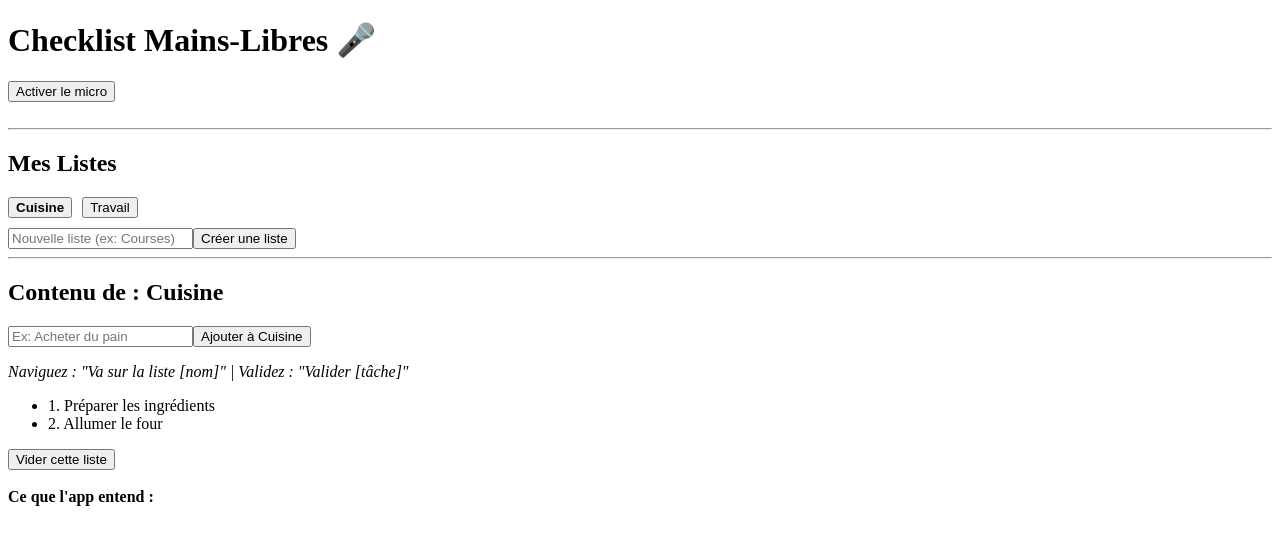
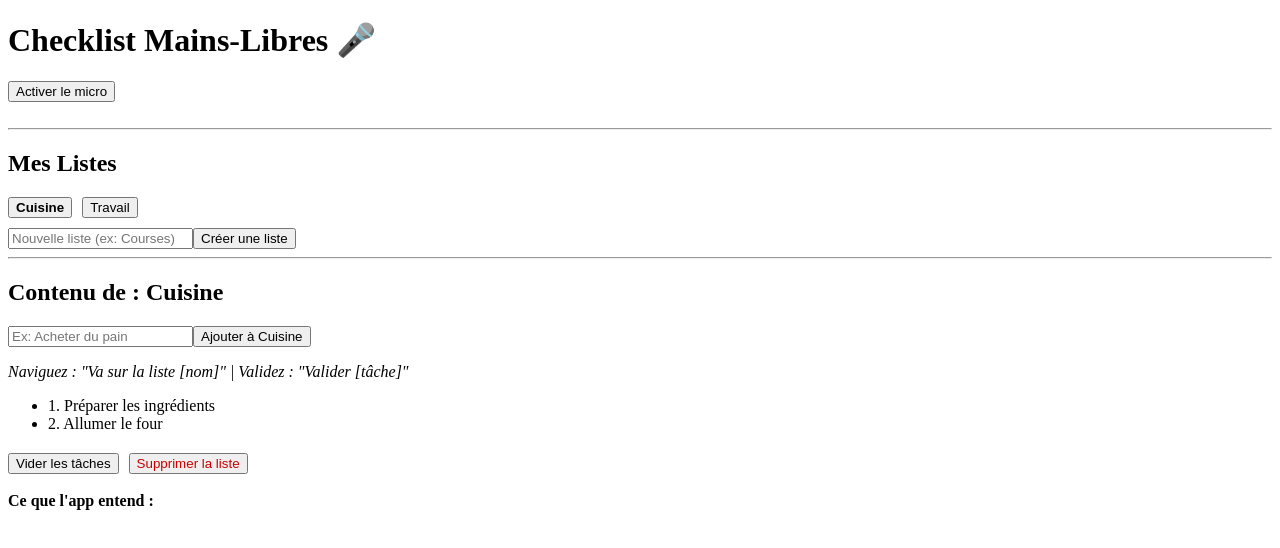
Before and after one commit to RdMMI/strategie-innovation-vocal, a React (Vite) app in the folder projet-vocal/: page / in a window 1280 px wide. Shown: the top 548 px of the page. Built offline with nearby package versions, Linux system fonts and the light colour scheme.

Commit message:
feat: Added a button to permanently delete a list

```diff
--- a/projet-vocal/src/App.jsx
+++ b/projet-vocal/src/App.jsx
@@ -52,10 +52,8 @@ export default function App() {
   const [newListName, setNewListName] = useState('');
 
   // FEATURE: Multi-lists Architecture & Persistent Storage
-  // We use a new localStorage key to avoid conflicts with the old data structure
   const [lists, setLists] = useState(() => {
     const savedLists = localStorage.getItem('voice-checklist-multi-lists');
-    // FIX applied here: checking 'savedLists' instead of 'savedTasks'
     if (savedLists) {
       return JSON.parse(savedLists);
     }
@@ -148,7 +146,6 @@ export default function App() {
     let remainingSpeech = spokenClean;
 
     // 1. FEATURE: Voice Navigation Check
-    // Checks if the user wants to switch to another list
     const isNavigating = remainingSpeech.includes('va sur la liste') || remainingSpeech.includes('aller sur la liste') || remainingSpeech.includes('ouvre la liste');
 
     if (isNavigating) {
@@ -163,7 +160,6 @@ export default function App() {
     }
 
     // 2. FEATURE: Task Validation Check
-    // Checks validations ONLY for the currently active list
     const isValidating = remainingSpeech.includes('valider') || remainingSpeech.includes('validez') || remainingSpeech.includes('terminer');
 
     if (isValidating) {
@@ -229,7 +225,7 @@ export default function App() {
     const newList = { id: newId, name: newListName, tasks: [] };
 
     setLists(prev => [...prev, newList]);
-    setActiveListId(newId); // Automatically switch to the new list
+    setActiveListId(newId);
     setNewListName('');
   };
 
@@ -255,6 +251,23 @@ export default function App() {
       setLists(prevLists => prevLists.map(list =>
         list.id === activeListId ? { ...list, tasks: [] } : list
       ));
+    }
+  };
+
+  // FEATURE: Delete entire list
+  const handleDeleteList = (listIdToDelete) => {
+    if (window.confirm("Êtes-vous sûr de vouloir supprimer définitivement cette liste et toutes ses tâches ?")) {
+      setLists(prevLists => {
+        const updatedLists = prevLists.filter(l => l.id !== listIdToDelete);
+
+        // If we are deleting the list we are currently looking at
+        if (activeListId === listIdToDelete) {
+          // Switch to the first available list, or null if there are no lists left
+          setActiveListId(updatedLists.length > 0 ? updatedLists[0].id : null);
+        }
+
+        return updatedLists;
+      });
     }
   };
 
@@ -299,7 +312,6 @@ export default function App() {
       <div>
         <h2>Mes Listes</h2>
 
-        {/* Navigation Buttons */}
         <div style={{ display: 'flex', gap: '10px', flexWrap: 'wrap', marginBottom: '10px' }}>
           {lists.map(list => (
             <button
@@ -312,7 +324,6 @@ export default function App() {
           ))}
         </div>
 
-        {/* Form to create a new list */}
         <form onSubmit={handleAddList}>
           <input
             type="text"
@@ -351,9 +362,17 @@ export default function App() {
             ))}
           </ul>
 
-          {activeList.tasks.length > 0 && (
-            <button onClick={handleClearTasks}>Vider cette liste</button>
-          )}
+          <div style={{ marginTop: '20px' }}>
+            {activeList.tasks.length > 0 && (
+              <button onClick={handleClearTasks}>Vider les tâches</button>
+            )}
+            <button
+              onClick={() => handleDeleteList(activeList.id)}
+              style={{ marginLeft: activeList.tasks.length > 0 ? '10px' : '0', color: '#cc0000' }}
+            >
+              Supprimer la liste
+            </button>
+          </div>
         </div>
       ) : (
         <p>Veuillez créer ou sélectionner une liste.</p>
```
